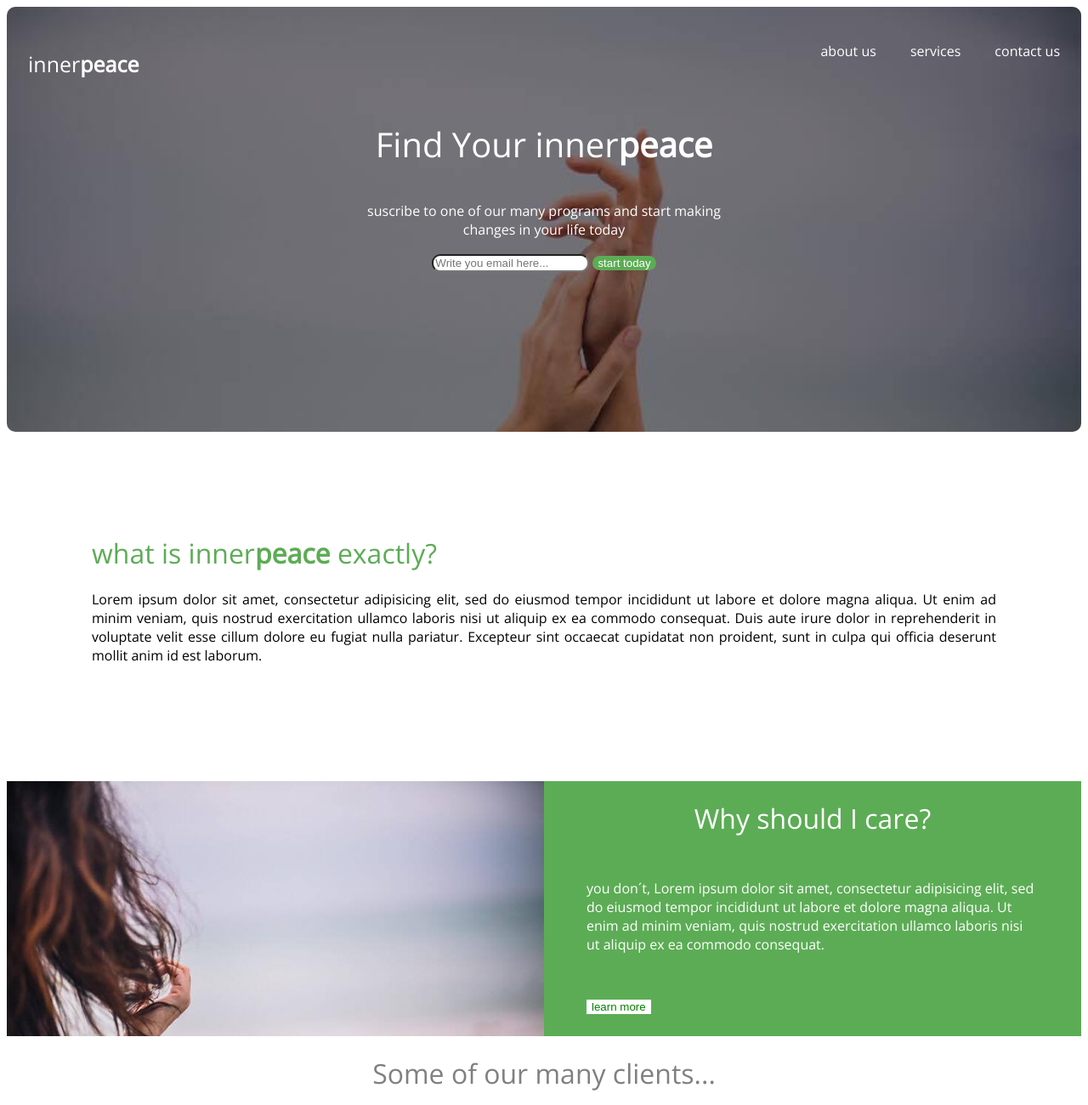
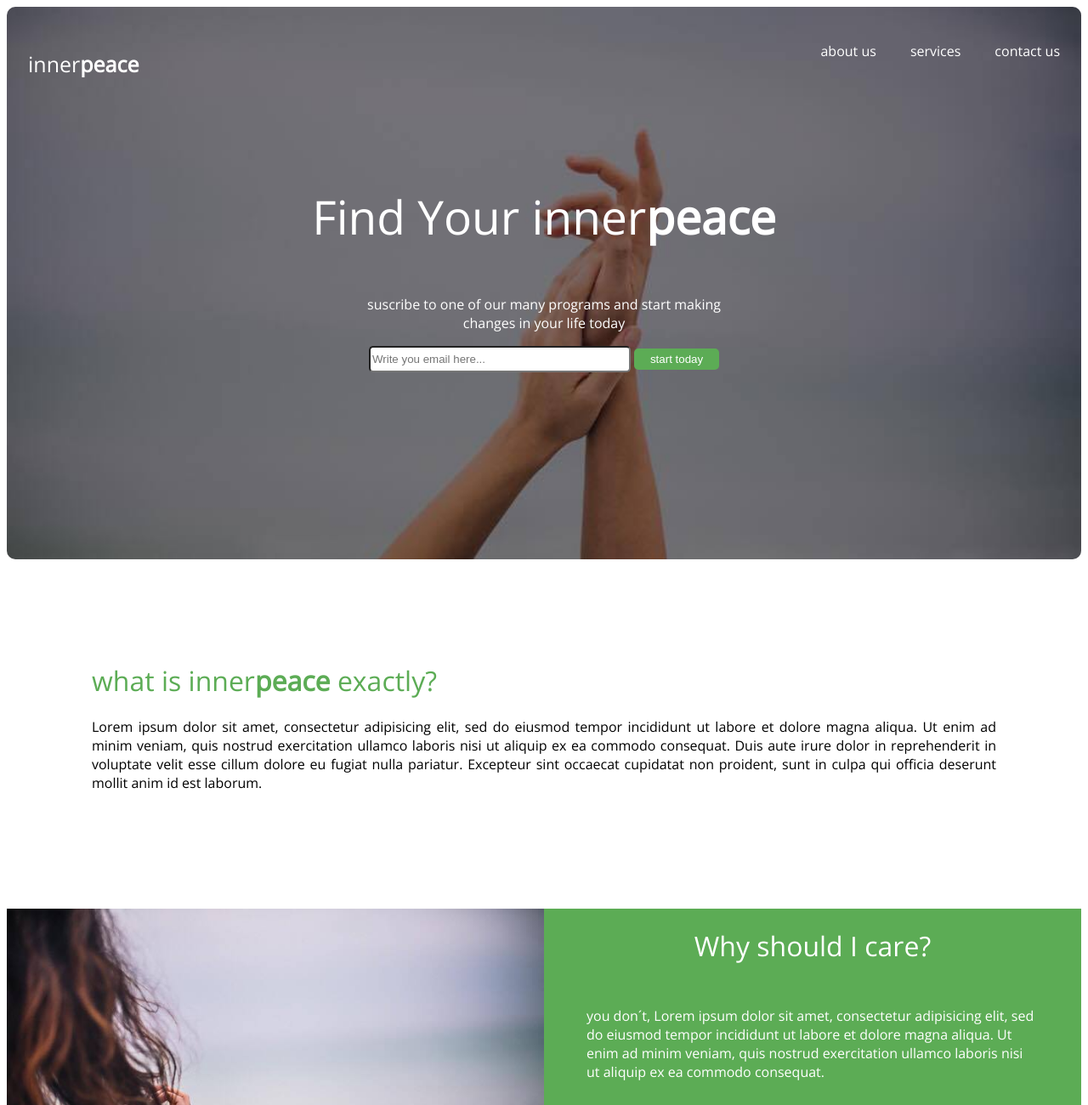
Before and after one commit to kenneth2016/ejercicios-html, a plain HTML site: page pagina.html in a window 1280 px wide. Shown: the top 1300 px of the page at 85% size. Drawn offline with nearby package versions, Linux system fonts and the light colour scheme.

Commit message:
victoria

```diff
--- a/pagina.html
+++ b/pagina.html
@@ -17,11 +17,22 @@
 		</ul>
 	</div>
 
+	<br>
+	<br>
+	<br>
+	<br>
+	<br>
+	<br>
+	<br>
+
+
+
+
 	<p class="primer_titulo">Find Your inner<strong>peace</strong></p>
 	<div class="primer_parrafo">
-		<p>suscribe to one of our many programs and start making changes in your life today</p>
+		<p class="el_parrafo">suscribe to one of our many programs and start making changes in your life today</p>
 	</div>
-	<div class="button"><input type="text" placeholder="Write you email here...">
+	<div class="button"><input class="meter" type="text" placeholder="Write you email here...">
 	<button class="boton">start today</button>
 	</div>
 </div>
--- a/pagina_styles.css
+++ b/pagina_styles.css
@@ -8,7 +8,7 @@ body{
 }
 
 .primero{
-	height: 500px;
+	height: 650px;
 	width: 100pxpx;
 	background: url(mujer1_si.jpg);
 	background-size:cover;
@@ -31,13 +31,17 @@ body{
 	text-align: justify;
 }
 .primer_titulo{
-	font-size: 40px;
+	font-size: 55px;
 	color: white;
 	text-align: center;
 	clear: both;
 	font-weight: normal;
 }
 
+.meter{
+	height: 25px;
+	width: 300px;
+}
 .button{
 	text-align: center
 }
@@ -47,14 +51,16 @@ body{
 }
 
 input{
-	border-radius: 10px;
+	border-radius: 5px;
 }
 
 .boton{
 	background-color: #5CAC55;
 	color:white;
 	border: none;
-	border-radius: 10px;
+	border-radius: 5px;
+	width: 100px;
+	height: 25px;
 }
 
 h1{
@@ -73,6 +79,10 @@ h1{
 	color: white;
 	margin: auto;
 	width:450px;
+}
+
+.el_parrafo{
+	color: white
 }
 
 .dos_cuadros{
@@ -112,7 +122,11 @@ h1{
 	color: green;
 	background-color: white;
 	margin-left: 50px;
+	margin-bottom: 30px;
 	border:none;
+	width: 100px;
+	height: 25px;
+
 }
 
 .sponsors{
```
Also changed, not shown: 1 other file.
